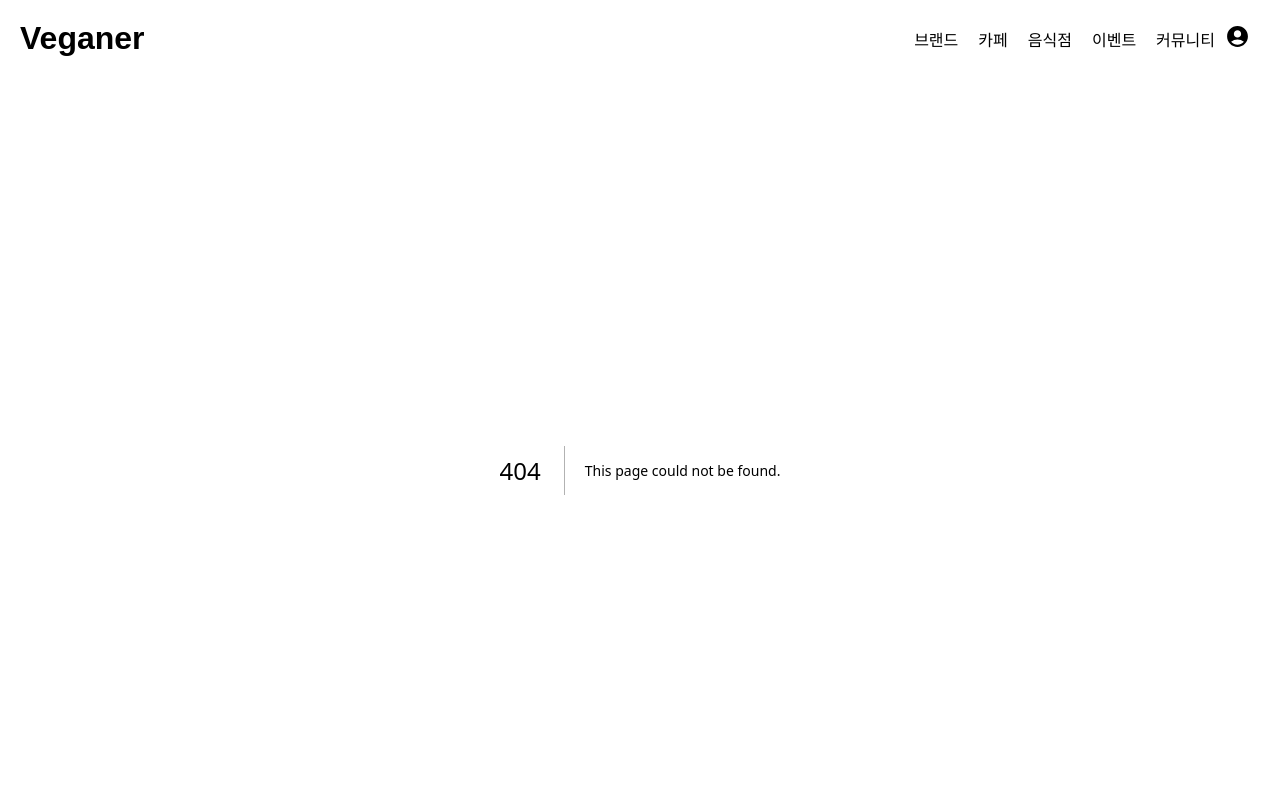
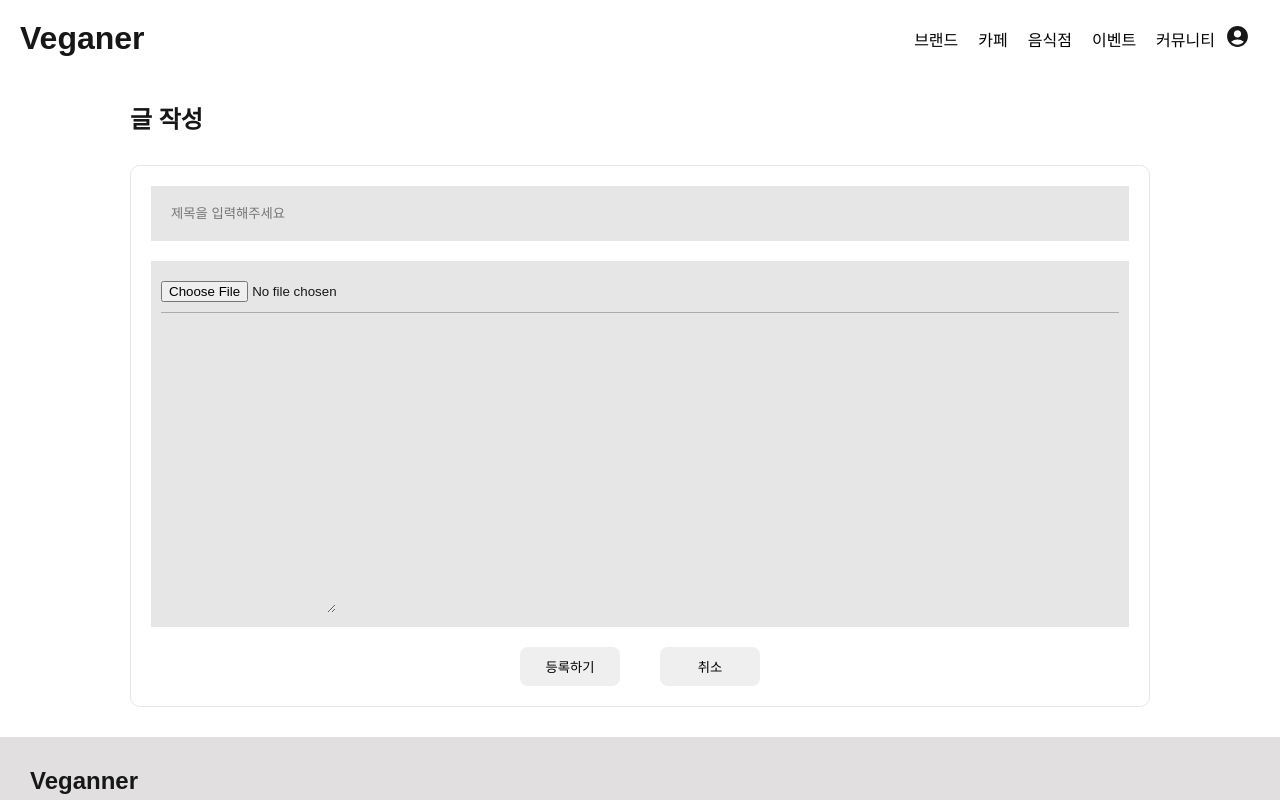
Before and after one commit to ehddk/webVeganer, a Next.js app: page /commu/Register in a window 1280 px wide. Before the commit this address had no page. Shown: the top 800 px of the page. Built offline with nearby package versions, Linux system fonts and the light colour scheme.

Commit message:
등록 페이지명 write -> register로 변경 및 목록페이지에 table 컴포넌트 적용

```diff
--- /dev/null
+++ b/src/app/commu/Register/page.tsx
@@ -0,0 +1,5 @@
+import CommuRegisterView from "@/views/Commu/CommuRegister.view";
+
+export default function CommuWritePage() {
+  return <CommuRegisterView />;
+}
--- a/src/app/commu/Write/page.tsx
+++ /dev/null
@@ -1,5 +0,0 @@
-import CommuWriteView from "@/views/Commu/CommuWrite.view";
-
-export default function CommuWritePage() {
-  return <CommuWriteView />;
-}
--- a/src/views/Commu/Commu.view.module.scss
+++ b/src/views/Commu/Commu.view.module.scss
@@ -3,4 +3,11 @@
   flex-direction: column;
   margin-top: 30px;
   gap: 20px;
+  height: 100vh;
 }
+
+.RegisterButton {
+  width: 100px;
+  margin-left: auto;
+  // align-self: flex-start;
+}
--- /dev/null
+++ b/src/views/Commu/CommuRegister.view.module.scss
@@ -0,0 +1,77 @@
+.Wrapper {
+  margin: 30px 0;
+  display: flex;
+  flex-direction: column;
+  gap: 30px;
+}
+.Board {
+  border: 1px solid rgb(230, 230, 230);
+  border-radius: 10px;
+
+  padding: 20px;
+  display: flex;
+  flex-direction: column;
+  gap: 20px;
+}
+
+.BoardTitle {
+  // padding: 20px;
+  display: flex;
+  width: 100%;
+  flex-direction: column;
+}
+
+.BoardBody {
+  border: 0;
+  padding: 20px;
+  background-color: rgb(230, 230, 230);
+}
+
+.BoardContent {
+  border: 0;
+  // padding: 20px;
+  background-color: rgb(230, 230, 230);
+  min-height: 300px;
+}
+
+.ListTop {
+  // margin: 20px 0 0 80px;
+
+  padding: 10px;
+  background-color: rgb(230, 230, 230);
+
+  // width: 1240px;
+}
+
+.ContentWrapper {
+  display: flex;
+  flex-direction: column;
+
+  gap: 20px;
+}
+.Con {
+  display: flex;
+  // padding: 60px;
+  gap: 40px;
+  margin: 0 auto;
+
+  @media screen and (max-width: 1200px) {
+    width: 100%;
+  }
+}
+
+.Btn {
+  width: 100px;
+  padding: 10px;
+  border: none;
+  border-radius: 8px;
+
+  @media screen and (max-width: 1200px) {
+    width: 100%;
+  }
+}
+
+.FileWrapper {
+  padding: 10px 0;
+  border-bottom: 1px solid rgb(171, 171, 171);
+}
--- /dev/null
+++ b/src/views/Commu/CommuRegister.view.tsx
@@ -0,0 +1,124 @@
+"use client";
+import router, { useRouter } from "next/navigation";
+import styles from "./CommuRegister.view.module.scss";
+import cn from "classnames/bind";
+import { Controller, Form, useForm } from "react-hook-form";
+import { useModal } from "@/hooks/modal/useModal";
+const cx = cn.bind(styles);
+
+type FormType = {
+  title: string;
+  content: string;
+  file: FileList | null;
+};
+export default function CommuWRegisterView() {
+  const router = useRouter();
+  const { showModal, hideModal, ModalComponent } = useModal();
+  const form = useForm<FormType>({
+    defaultValues: {
+      title: "",
+      content: "",
+      file: null,
+    },
+  });
+
+  const handleCancel = () => {
+    router.push("/Commu");
+  };
+
+  const { control } = form;
+
+  // const handlePop = () => {
+  //   if (title.trim() === "") {
+  //     alert("제목을 입력해주세요 ");
+  //   } else if (content.trim() === "") {
+  //     alert("내용을 입력해주세요 ");
+  //   } else {
+  //     alert("등록완료했습니다.");
+  //     //  router.push('/Commu')
+  //   }
+  // };
+  const handleSave = () => {
+    showModal({
+      type: "default",
+      title: "등록 완료",
+      description: "등록을 완료하시겠습니까?",
+      dimmedColor: "transparent",
+      positive: {
+        text: "확인",
+        onClick: () => {
+          // 여기에 등록 로직을 추가하세요
+          console.log("등록 완료");
+          router.push("/commu");
+        },
+      },
+      negative: {
+        text: "취소",
+        onClick: () => {
+          hideModal();
+        },
+      },
+    });
+  };
+  const handleDelete = () => {
+    router.push("/commu");
+  };
+  return (
+    <>
+      <div className={cx("Wrapper")}>
+        <h2>글 작성</h2>
+
+        <div className={cx("Board")}>
+          <div className={cx("BoardTitle")}>
+            <Controller
+              name="title"
+              control={control}
+              render={({ field }) => {
+                return (
+                  <input
+                    name="title"
+                    className={cx("BoardBody")}
+                    placeholder="제목을 입력해주세요"
+                  ></input>
+                );
+              }}
+            ></Controller>
+          </div>
+
+          <div className={cx("ContentWrapper")}>
+            <div className={cx("ListTop")}>
+              <div className={cx("FileWrapper")}>
+                <ul
+                  style={{
+                    listStyle: "none",
+                  }}
+                >
+                  <li>
+                    <input
+                      type="file"
+                      accept="image/*"
+                      width={100}
+                      height={100}
+                    />
+                  </li>
+                </ul>
+              </div>
+
+              <textarea name="content" className={cx("BoardContent")} />
+            </div>
+
+            <div className={cx("Con")}>
+              <button onClick={handleSave} className={cx("Btn")}>
+                등록하기
+              </button>
+              <button className={cx("Btn")} onClick={handleDelete}>
+                취소
+              </button>
+            </div>
+          </div>
+        </div>
+        <ModalComponent />
+      </div>
+    </>
+  );
+}
--- a/src/views/Commu/CommuWrite.view.module.scss
+++ /dev/null
@@ -1,49 +0,0 @@
-.Wrapper {
-  margin-top: 30px;
-  display: flex;
-  flex-direction: column;
-  gap: 30px;
-}
-.Board {
-  border: 1px solid lightgray;
-  height: auto;
-}
-
-.BoardTitle {
-  padding: 20px;
-  display: flex;
-  flex-direction: column;
-}
-
-.BoardBody {
-  border: 0;
-  padding: 20px;
-  background-color: lightgray;
-}
-
-.BoardContent {
-  border: 0;
-  padding: 20px;
-  background-color: lightgray;
-  min-height: 300px;
-}
-
-.ListTop {
-  // margin: 20px 0 0 80px;
-
-  background-color: lightgray;
-  border-bottom: 1px solid black;
-  // width: 1240px;
-}
-
-.Con {
-  display: flex;
-  padding: 60px;
-  gap: 40px;
-  margin: 0 auto;
-}
-
-.Btn {
-  width: 100px;
-  padding: 10px;
-}
```
Also changed, not shown: src/views/Commu/Commu.view.tsx (+50 -6 lines), src/views/Commu/CommuWrite.view.tsx (deleted, +0 -68 lines).
